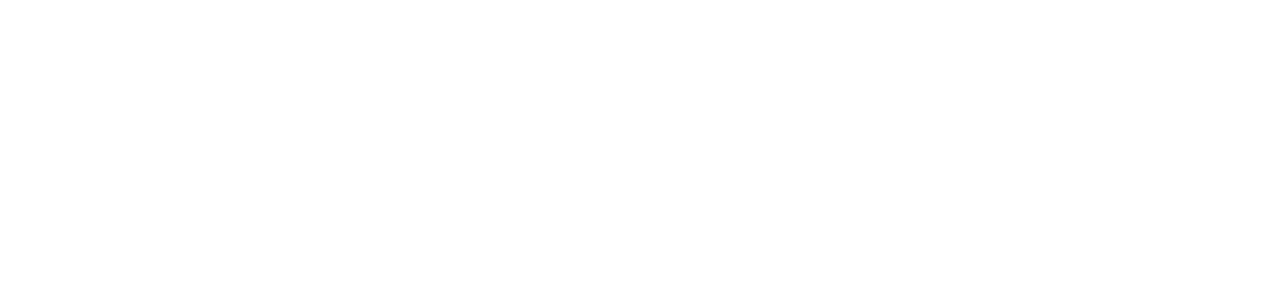
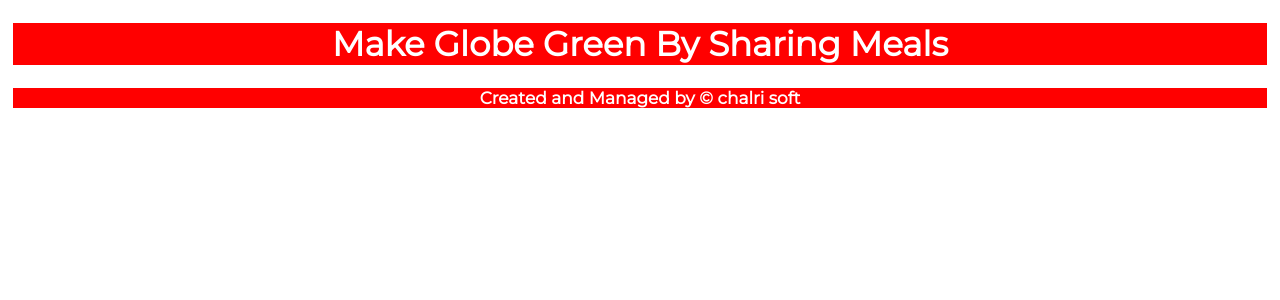
Before and after one commit to qamarfj/meal-sharing, a React app: page /meals/1 in a window 1280 px wide. Shown: the top 300 px of the page. Built offline with nearby package versions, Linux system fonts and the light colour scheme; no server answers.

Commit message:
basic Home Meals and meals/{id} route

```diff
--- a/src/client/App.css
+++ b/src/client/App.css
@@ -1,3 +1,13 @@
 * {
-    box-sizing: border-box;
+  box-sizing: border-box;
+  text-align: center;
 }
+.header,
+.footer {
+  color: white;
+  background-color: red;
+  max-height: 3em;
+}
+.main {
+  background-color: green;
+}
--- a/src/client/App.js
+++ b/src/client/App.js
@@ -1,20 +1,42 @@
-import React from "react";
+import React, { useEffect, useState } from "react";
 import { BrowserRouter as Router, Route, Switch } from "react-router-dom";
+import Header from "./components/HomeComponent/Header";
+import Home from "./components/HomeComponent/Home";
 import TestComponent from "./components/TestComponent/TestComponent";
+import "./App.css";
+import Footer from "./components/HomeComponent/Footer";
+import Meals from "./components/HomeComponent/Meals";
+import Meal from "./components/HomeComponent/Meal";
+function App() {
+  const [meals, setMeals] = useState([]);
+  useEffect(() => {
+    fetch("/api/meals")
+      .then((response) => response.json())
+      .then((meals) => {
+        setMeals(meals);
+      });
+  }, []);
 
-function App() {
   return (
+    <>
       <Router>
+        <Header />
+
         <Route exact path="/">
-        <p>test</p>
+          <Home meals={meals} />
         </Route>
-      <Route exact path="/lol">
-        <p>lol</p>
+        <Route exact path="/meals">
+          <Meals meals={meals} />
+        </Route>
+        <Route exact path="/meals/:id">
+          <Meal meals={meals} />
         </Route>
         <Route exact path="/test-component">
           <TestComponent></TestComponent>
         </Route>
+        <Footer />
       </Router>
+    </>
   );
 }
 
--- /dev/null
+++ b/src/client/components/HomeComponent/Footer.js
@@ -0,0 +1,9 @@
+import React from "react";
+
+export default function Footer() {
+  return (
+    <div className="footer">
+      <h4>Created and Managed by © chalri soft</h4>
+    </div>
+  );
+}
--- /dev/null
+++ b/src/client/components/HomeComponent/Header.js
@@ -0,0 +1,9 @@
+import React from "react";
+
+export default function Header() {
+  return (
+    <div className="header">
+      <h1>Make Globe Green By Sharing Meals</h1>
+    </div>
+  );
+}
--- /dev/null
+++ b/src/client/components/HomeComponent/Home.js
@@ -0,0 +1,23 @@
+import React, { useEffect, useState } from "react";
+
+export default function Home({ meals }) {
+  return (
+    <div className="main">
+      <h1>Meals sharing App</h1>
+
+      <h3>All Meals</h3>
+      <hr />
+      {meals &&
+        meals.map((meal) => {
+          return (
+            <>
+              <div key={meal.id}>
+                <h3>{meal.title}</h3>
+              </div>
+              <hr />
+            </>
+          );
+        })}
+    </div>
+  );
+}
--- /dev/null
+++ b/src/client/components/HomeComponent/Meal.js
@@ -0,0 +1,19 @@
+import React, { useEffect, useState } from "react";
+import { useParams } from "react-router-dom";
+export default function Meal({ meals }) {
+  const [meal, setMeal] = useState();
+  const { id } = useParams();
+  useEffect(() => {
+    setMeal(meals.filter((meal) => meal.id.toString() === id)[0]);
+  }, []);
+
+  return (
+    <div>
+      {meal && (
+        <>
+          id: {meal.id} Title: {meal.title} description : {meal.description}
+        </>
+      )}
+    </div>
+  );
+}
--- /dev/null
+++ b/src/client/components/HomeComponent/Meals.js
@@ -0,0 +1,21 @@
+import React, { useEffect, useState } from "react";
+import { Link } from "react-router-dom";
+
+export default function Meals({ meals }) {
+  return (
+    <div className="main">
+      <h3>All Meals</h3>
+      <hr />
+      {meals &&
+        meals.map((meal) => {
+          return (
+            <div key={meal.id}>
+              <h3>{meal.title}</h3>
+              <Link to={`/meals/${meal.id}`}>Detail</Link>
+              <hr />
+            </div>
+          );
+        })}
+    </div>
+  );
+}
--- a/src/client/index.css
+++ b/src/client/index.css
@@ -1,7 +1,7 @@
-@import url('https://fonts.googleapis.com/css?family=Montserrat&display=swap');
-@import 'theme.css';
+@import url("https://fonts.googleapis.com/css?family=Montserrat&display=swap");
+@import "theme.css";
 * {
-  font-family: 'Montserrat', sans-serif;
+  font-family: "Montserrat", sans-serif;
   box-sizing: border-box;
 }
 
@@ -39,8 +39,8 @@
 
 @media screen and (max-width: 1400px) {
   #root {
-    padding-left: 30%;
-    padding-right: 30%;
+    padding-left: 1%;
+    padding-right: 1%;
   }
 }
 
```
Lines whose indentation alone changed are shown as unchanged.
